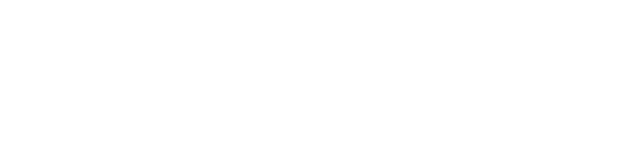
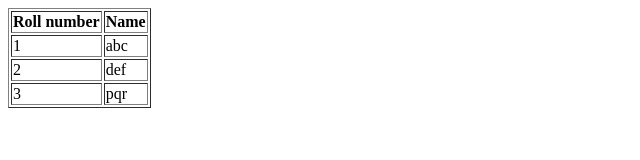
Before and after one commit to acciojob/basic-html-tables-Shree3612, a website: page main.html in a window 1280 px wide. Shown: the whole page, without its empty margins (0-640 px from the left). Drawn offline with Linux system fonts and the light colour scheme.

Commit message:
created a submission

```diff
--- a/main.html
+++ b/main.html
@@ -8,9 +8,27 @@
 
 <body>
 	<!-- the entire body must be written by student -->
-    <script type="text/javascript" src="./script.js">
-</script>
-
+    <script type="text/javascript" src="./script.js"></script>
+	<table border = 1>
+		<thead>
+			<th>Roll number</th>
+			<th>Name</th>
+		</thead>
+		<tbody>
+			<tr>
+				<td>1</td>
+				<td>abc</td>
+			</tr>
+			<tr>
+				<td>2</td>
+				<td>def</td>
+			</tr>
+			<tr>
+				<td>3</td>
+				<td>pqr</td>
+			</tr>
+		</tbody>
+	</table>
 </body>
 
 </html>
--- a/script.js
+++ b/script.js
@@ -1 +1,2 @@
 //your code here
+https://www.svgrepo.com/show/34522https://www.svgrepo.com/show/345221/three-dots.svg1/three-dots.svg
```
